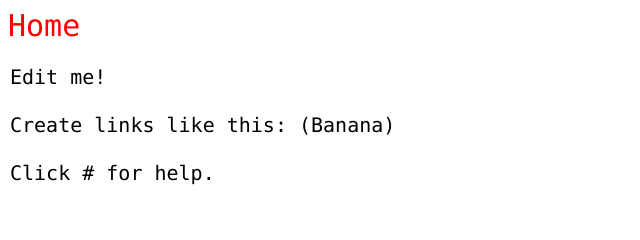
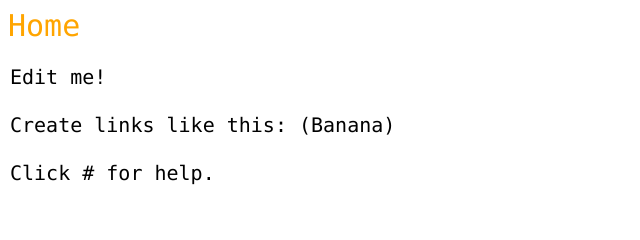
Before and after one commit to martinpllu/wik, a plain HTML site: page index.html in a window 1280 px wide. Shown: the top 240 px of the page, 0-640 px from the left. Drawn offline with Linux system fonts and the light colour scheme.

Commit message:
Orange title

```diff
--- a/index.html
+++ b/index.html
@@ -26,7 +26,7 @@
         }
 
         #title {
-            color: #F00;
+            color: #ffa500;
         }
 
         .button {
```
